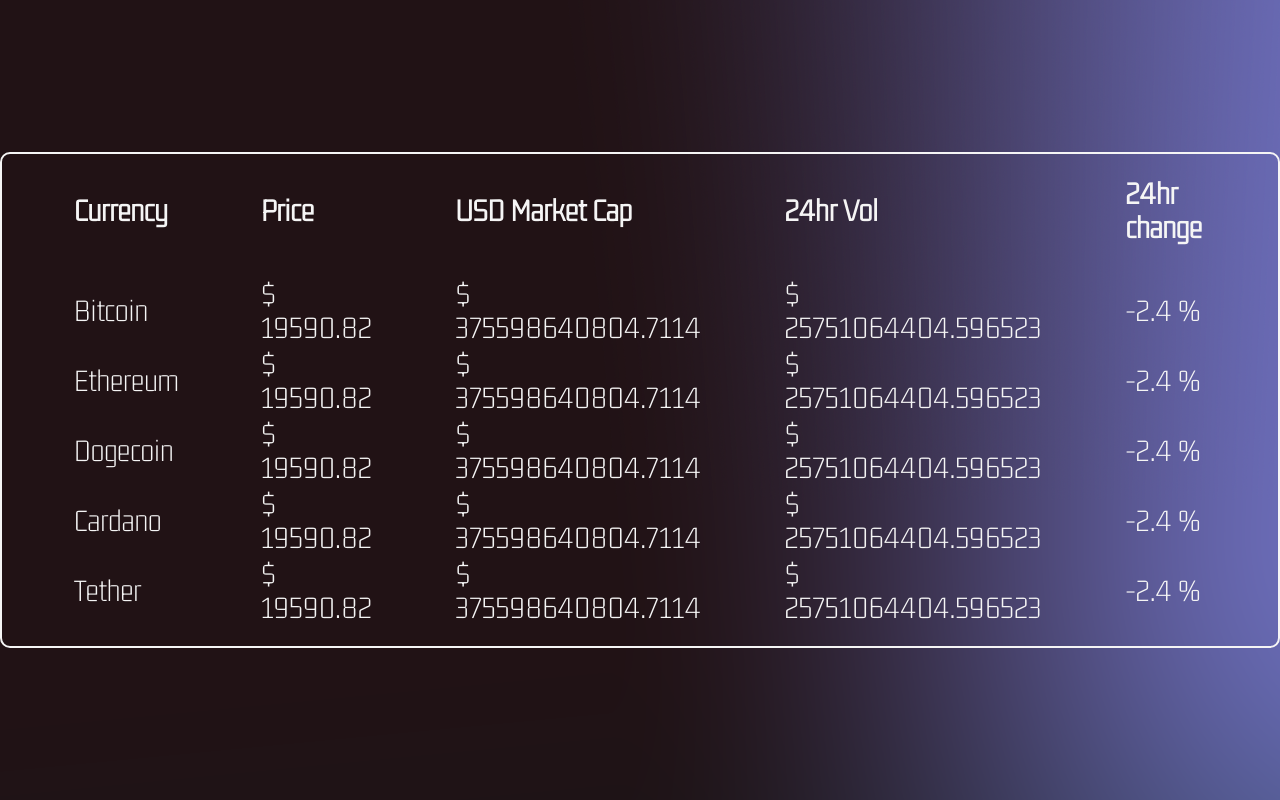
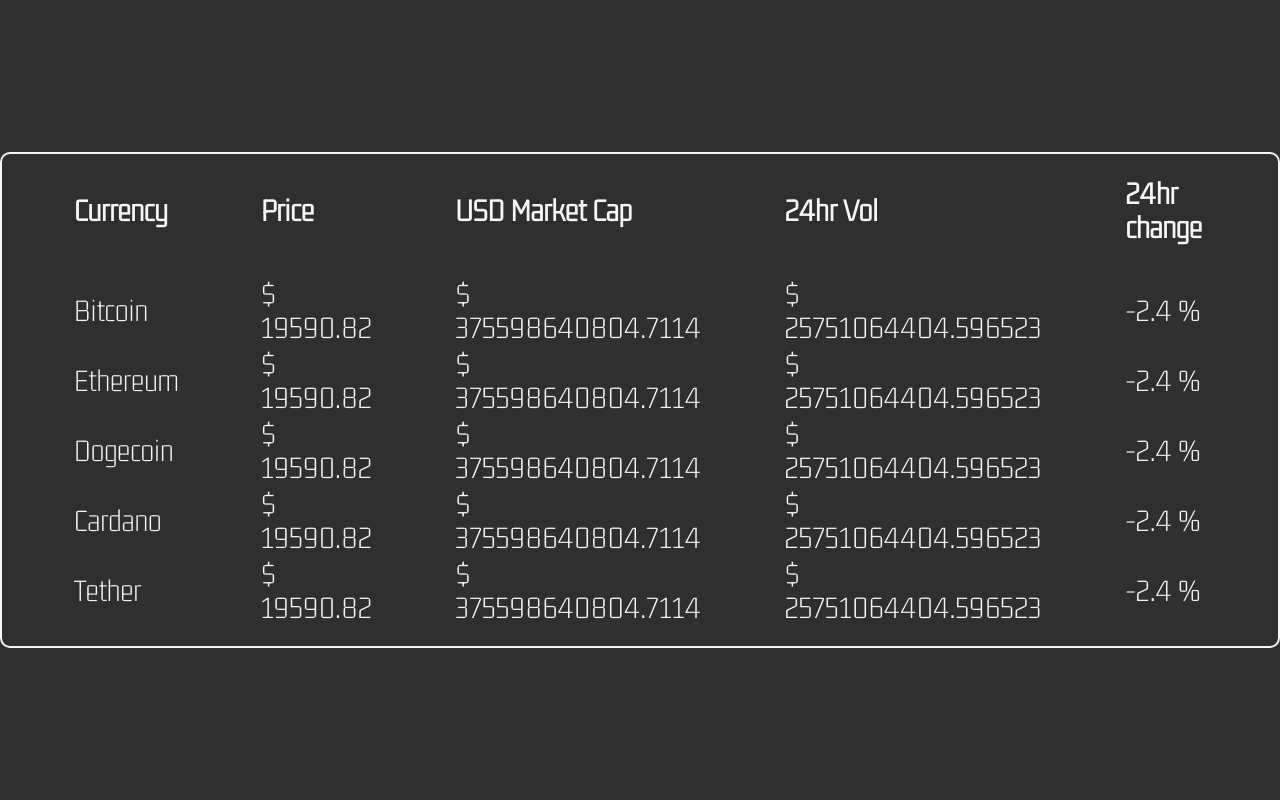
Before and after one commit to asbhogal/Cryptocurrency-Prices, a plain HTML site: page index.html in a window 1280 px wide. Drawn offline with Linux system fonts and the light colour scheme; no server answers; files whose address does not match are found by name.

Commit message:
modified background style (image --> color)

```diff
--- a/src/partials/_globals.scss
+++ b/src/partials/_globals.scss
@@ -5,10 +5,9 @@
 }
 
 body {
-    background-image: url('/src/mesh-gradient.png');
-    background-size: auto;
+    background-color: #000000d0;
     display: flex;
     justify-content: center;
     align-items: center;
-    height: 100vh;;
+    height: 100vh;
 }
```
Also changed, not shown: dist/style.css, 1 other file.
